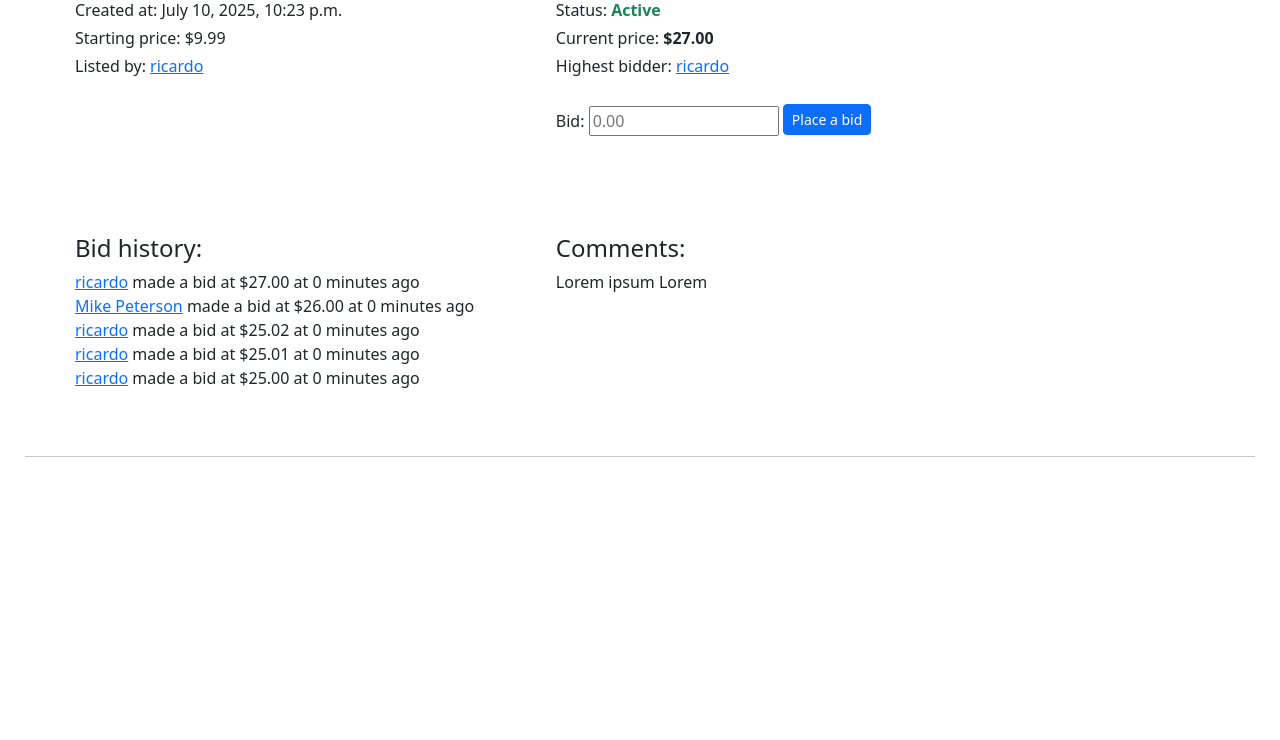
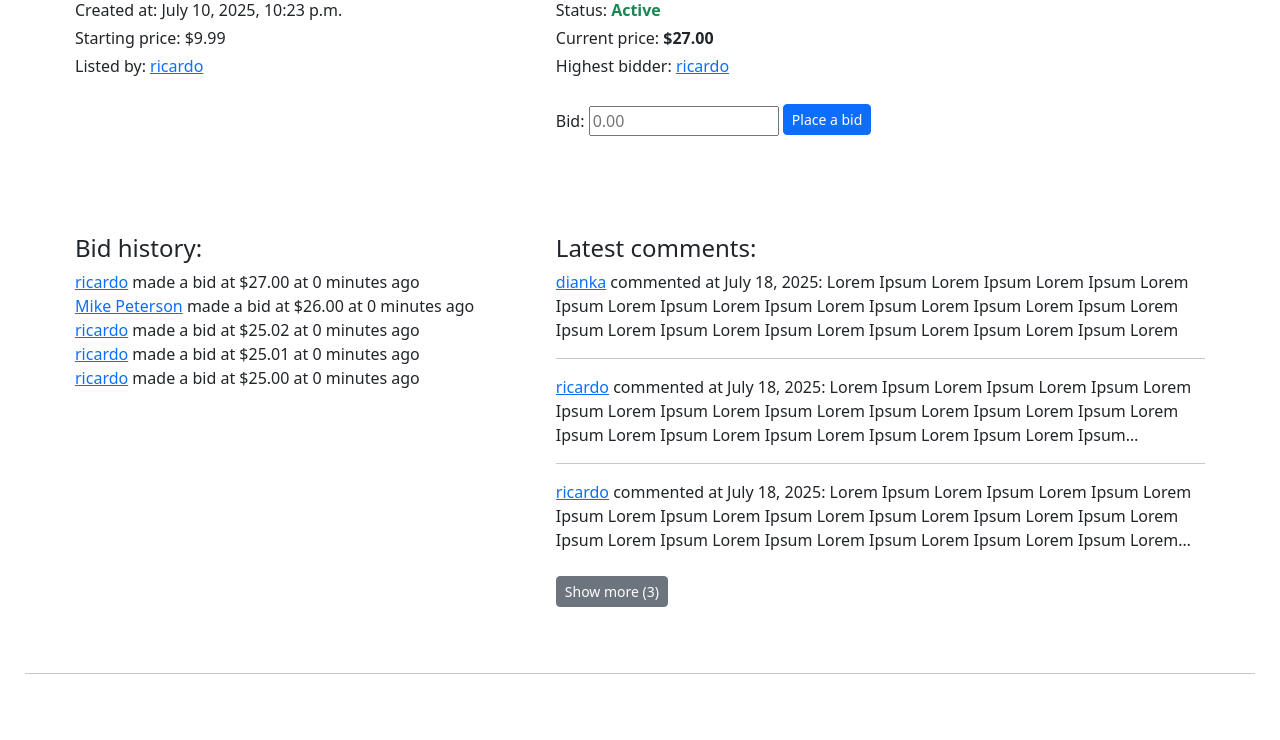
Before and after one commit to risandiro/commerce, a Django app: page /listing/1 in a window 1280 px wide. Shown: the part 662-1402 px from the top of the page. Before the commit the page ends 1119 px from the top, so only its background shows below. Run offline with Django 3.2, Linux system fonts and the light colour scheme; data comes from the database, SQL or seed files in the repository; both versions use the stored data as it was after the commit.

Commit message:
Added comment section and latest comments preview

```diff
--- a/auctions/forms.py
+++ b/auctions/forms.py
@@ -1,5 +1,5 @@
 from django import forms
-from .models import Listing, Bid
+from .models import Listing, Bid, Comment
 
 import datetime
 
@@ -31,3 +31,12 @@ class NewBidForm(forms.ModelForm):
 
     def __init__(self, *args, **kwargs):
         super().__init__(*args, **kwargs)
+
+
+class NewCommentForm(forms.ModelForm):
+    class Meta:
+        model = Comment
+        fields = ['title', 'text']
+
+    def __init__(self, *args, **kwargs):
+        super().__init__(*args, **kwargs)
--- a/auctions/models.py
+++ b/auctions/models.py
@@ -73,6 +73,11 @@ class Listing(models.Model):
     def bid_history(self):
         return self.bids.order_by('-timestamp')[:5]
 
+    def comment_history(self):
+        return self.comments.order_by('-timestamp')[:5]
+
+    def comment_all(self):
+        return self.comments.order_by('-timestamp')
 
     def __str__(self):
         return self.title
--- a/auctions/static/auctions/styles.css
+++ b/auctions/static/auctions/styles.css
@@ -27,3 +27,23 @@ body {
 .watchlist-icon {
     font-size: 1.5rem;
 }
+
+.comment-section {
+    max-height: 18em; /* 3 lines if line-height is ~2em */
+    overflow: hidden;
+    position: relative;
+    display: block;
+}
+
+.comment-entry {
+    line-height: 1.5em;  /* adjust this as needed */
+    display: -webkit-box;
+    -webkit-line-clamp: 3; /* show only 3 lines */
+    -webkit-box-orient: vertical;
+    overflow: hidden;
+    text-overflow: ellipsis;
+}
+
+/* Hide all comments after the 3rd one */
+#comment-section.collapsed .comment-entry:nth-child(n+4) {
+    display: none;
--- a/auctions/templates/auctions/index.html
+++ b/auctions/templates/auctions/index.html
@@ -29,7 +29,7 @@
 
                                 <!-- Price + Seller -->
                                 <div class="text-muted fs-5">
-                                    <div><strong>Current price:</strong> ${{ listing.starting_bid }}</div>
+                                    <div><strong>Current price:</strong> ${{ listing.current_price }}</div>
                                     <div><strong>Seller:</strong> {{ listing.creator }}</div>
                                 </div>
 
--- a/auctions/templates/auctions/show_listing.html
+++ b/auctions/templates/auctions/show_listing.html
@@ -81,7 +81,7 @@
                     {% if user.is_authenticated %}
                         <form action="{% url 'bid_order' listing.id %}" method="POST">
                             {% csrf_token %}
-                            {{ form }}
+                            {{ NewBidForm }}
                             <button type="submit" class="btn btn-primary btn-sm" style="margin-top: -5px;">Place a bid</button>
                         </form>
                     {% else %}
@@ -104,9 +104,9 @@
         </div>
     </div>
 
-    <!-- Bid history -->
     <div style="padding: 50px; margin-top: -50px">
         <div class="row align-items-start mt-5">
+            <!-- Bid history -->
             <div class="col-md-5">
                 <h4>Bid history:</h4>
                 {% for bid in listing.bid_history %}
@@ -115,9 +115,29 @@
                 {% endfor %}
             </div>
 
+            <!-- Comment history -->
             <div class="col-md-7">
-                <h4>Comments:</h4>
-                <p>Lorem ipsum Lorem</p>
+                <h4>Latest comments:</h4>
+                <div class="comment-section">
+                    {% for comment in listing.comment_history %}
+                        <div class="comment-entry">
+                            <a href="{% url 'user_profile' comment.author %}">{{ comment.author }}</a>
+                            commented at {{ comment.timestamp|date:"F j, Y" }}:
+                            <span class="comment-text">{{ comment.text }}</span>
+                        </div>
+                        {% if not forloop.last %}<hr>{% endif %}
+                        {% empty %}
+                            <p>No comments  yet.</p>
+                    {% endfor %}
+                </div>
+
+                {% if listing.comment_history|length > 1 %}
+                    <br>
+                    <a href="{% url 'all_comments' listing.id %}">
+                        <button class="btn btn-secondary btn-sm" id="toggle-comments">Show more ({{ listing.comment_history|length }})</button>
+                    </a>
+                {% endif %}
+
             </div>
         </div>
     </div>
@@ -130,7 +150,7 @@
             <a href="{% url 'auction_close' listing.id %}" class="btn btn-primary btn-sm">Close the auction</a>
         {% endif %}
         {% if user.is_authenticated %}
-            <a href="google.com" class="btn btn-primary btn-sm">Add a comment</a>
+            <a href="{% url 'add_comment' listing.id %}" class="btn btn-primary btn-sm">Add a comment</a>
         {% endif %}
     </div>
 
--- a/auctions/urls.py
+++ b/auctions/urls.py
@@ -13,6 +13,8 @@ urlpatterns = [
     path("listing/<int:listing_id>", views.show_listing, name="show_listing"),
     path("listing/<int:listing_id>/toggle", views.toggle_watchlist, name="toggle_watchlist"),
     path("auction_close/<int:listing_id>", views.auction_close, name="auction_close"),
-    path("bid_order/<int:listing_id>", views.bid_order, name="bid_order"),
-    path("user/<str:username>", views.user_profile, name="user_profile")
+    path("listing/<int:listing_id>/bid_order", views.bid_order, name="bid_order"),
+    path("user/<str:username>", views.user_profile, name="user_profile"),
+    path("listing/<int:listing_id>/add_comment", views.add_comment, name="add_comment"),
+    path("listing/<int:listing_id>/all_comments", views.all_comments, name="all_comments")
 ]
--- a/auctions/views.py
+++ b/auctions/views.py
@@ -6,7 +6,7 @@ from django.shortcuts import render, redirect
 from django.urls import reverse
 
 from .models import User, Listing, Watchlist
-from .forms import NewListingForm, NewBidForm
+from .forms import NewListingForm, NewBidForm, NewCommentForm
 
 from decimal import Decimal
 
@@ -93,12 +93,12 @@ def show_listing(request, listing_id):
     if request.user.is_authenticated:
         is_in_watchlist = Watchlist.objects.filter(user=request.user, listing=listing).exists()
 
-    form = NewBidForm()
+    bid_form = NewBidForm()
 
     return render(request, "auctions/show_listing.html", {
         "listing": listing,
         "is_in_watchlist": is_in_watchlist,
-        "form": form
+        "NewBidForm": bid_form
     })
 
 @login_required
@@ -151,9 +151,9 @@ def bid_order(request, listing_id):
                 bid.amount = amount
                 bid.save()
                 return render(request, "auctions/show_listing.html", {
-                "listing": listing,
-                "form": NewBidForm(),
-                "message": "Your order has been placed."
+                    "listing": listing,
+                    "form": NewBidForm(),
+                    "message": "Your order has been placed."
                  })
 
             return render(request, "auctions/show_listing.html", {
@@ -174,3 +174,43 @@ def user_profile(request, username):
     return render(request, "auctions/user_profile.html", {
         "user_profile": user_profile
     })
+
+
+@login_required
+def add_comment(request, listing_id):
+    listing = Listing.objects.get(id=listing_id)
+
+    if request.method == "POST":
+        title = request.POST["title"]
+        text = request.POST["text"]
+        form = NewCommentForm(request.POST)
+
+        if form.is_valid():
+            comment = form.save(commit=False)
+            comment.listing = listing
+            comment.author = request.user
+            comment.title = title
+            comment.text = text
+            comment.save()
+            return render(request, "auctions/show_listing.html", {
+                "listing": listing
+            })
+
+        return render(request, "auctions/add_comment.html", {
+            "listing": listing,
+            "NewCommentForm": form,
+            "message": "Invalid parameters."
+        })
+
+
+    return render(request, "auctions/add_comment.html", {
+        "listing": listing,
+        "NewCommentForm": NewCommentForm()
+    })
+
+
+def all_comments(request, listing_id):
+    listing = Listing.objects.get(id=listing_id)
+    return render(request, "auctions/all_comments.html", {
+        "listing": listing
+    })
```
Also changed, not shown: auctions/templates/auctions/add_comment.html (added, +11 -0 lines), auctions/templates/auctions/all_comments.html (added, +30 -0 lines), db.sqlite3.
